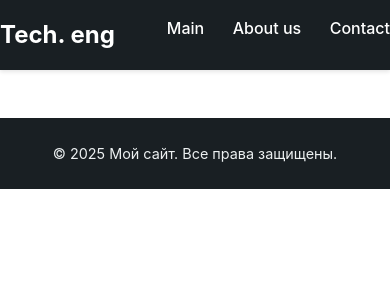
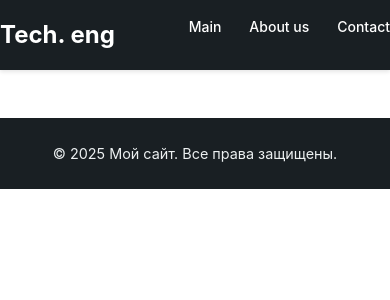
Before and after one commit to melissapixel/tech-english, a Django app: template eng/templates/base.html in a window 390 px wide. Shown: the top 300 px of the page. Run offline with Django 3.2, Linux system fonts and the light colour scheme; the template is opened without the code that fills it, so the values that code supplies are empty; style sheets or scripts are compiled from the project's sources; some libraries are stand-ins or nearby versions.

Commit message:
add helpers scss

```diff
--- /dev/null
+++ b/eng/static/scss/abstracts/_constans.scss
@@ -0,0 +1,3 @@
+$container-desktop-width: 1600;
+$container-laptop-width: 1280;
+$container-mobile-width: 390;
--- /dev/null
+++ b/eng/static/scss/abstracts/_functions.scss
@@ -0,0 +1,30 @@
+// @use 'constants' as *;
+// @use 'sass:math';
+
+@function fluid($max: 100, $min: 10, $isEndOfLaptop: false) {
+  $maxViewportWidth: $container-desktop-width;
+  $minViewportWidth: $container-mobile-width;
+
+  @if ($isEndOfLaptop) {
+    $minViewportWidth: $container-laptop-width;
+  }
+
+  // Заменяем math.div(a, b) → a / b
+  $maxSize: $max / 16;
+  $minSize: $min / 16;
+  $maxWidth: $maxViewportWidth / 16;
+  $minWidth: $minViewportWidth / 16;
+
+  $slope: ($maxSize - $minSize) / ($maxWidth - $minWidth);
+  $yAxisIntersections: -$minWidth * $slope + $minSize;
+
+  @return clamp(
+    #{$minSize}rem,
+    #{$yAxisIntersections}rem + #{$slope * 100}vw,
+    #{$maxSize}rem
+  );
+}
+
+@function fluid-to-laptop($max: 100, $min: 10) {
+  @return fluid($max, $min, true);
+}
--- /dev/null
+++ b/eng/static/scss/abstracts/_media.scss
@@ -0,0 +1,68 @@
+// Точки останова
+$laptop: 1440px;
+$tablet: 1023px;
+$mobile: 767px;
+$mobile-s: 480px;
+
+// Используем min-width / max-width вместо width > ...
+
+@mixin laptop-above {
+  @media (min-width: #{$laptop + 1}) {
+    @content;
+  }
+}
+
+@mixin laptop {
+  @media (max-width: $laptop) {
+    @content;
+  }
+}
+
+@mixin tablet-above {
+  @media (min-width: #{$tablet + 1}) {
+    @content;
+  }
+}
+
+@mixin tablet {
+  @media (max-width: $tablet) {
+    @content;
+  }
+}
+
+@mixin mobile-above {
+  @media (min-width: #{$mobile + 1}) {
+    @content;
+  }
+}
+
+@mixin mobile {
+  @media (max-width: $mobile) {
+    @content;
+  }
+}
+
+@mixin mobile-s-above {
+  @media (min-width: #{$mobile-s + 1}) {
+    @content;
+  }
+}
+
+@mixin mobile-s {
+  @media (max-width: $mobile-s) {
+    @content;
+  }
+}
+
+@mixin hover($hasActiveEffectOnMobile: true) {
+  @media (hover: hover) and (pointer: fine) {
+    &:hover {
+      @content;
+    }
+  }
+
+  @if ($hasActiveEffectOnMobile) {
+    // Для тач-устройств: эмулируем hover через active или просто применяем сразу
+    // Но осторожно: это может быть избыточно
+  }
+}
--- a/eng/static/scss/abstracts/_mixins.scss
+++ b/eng/static/scss/abstracts/_mixins.scss
@@ -1,3 +1,5 @@
+@use 'functions' as *;
+
 @mixin button-style($bg: $primary-color) {
   background: $bg;
   color: white;
@@ -11,3 +13,81 @@
     opacity: 0.9;
   }
 }
+
+@mixin fluid-text($max: 48, $min: 16) {
+    font-size: fluid($max, $min);
+}
+
+@mixin hide {
+    opacity: 0;
+    visibility: hidden;
+}
+
+@mixin show {
+    opacity: 1;
+    visibility: visible;
+}
+
+@mixin flex-center($isInline: false) {
+    @if ($isInline) {
+        display: inline-flex;
+    } @else {
+        display: flex;
+    }
+
+    justify-content: center;
+    align-items: center;
+}
+
+@mixin abs-cover {
+    position: absolute;
+    inset: 0;
+}
+
+@mixin abs-center {
+    position: absolute;
+    top: 50%;
+    left: 50%;
+    translate: -50% -50%;
+}
+
+@mixin abs-x {
+    position: absolute;
+    left: 50%;
+    translate: -50%;
+}
+
+@mixin abs-y {
+    position: absolute;
+    top: 50%;
+    translate: 0 -50%;
+}
+
+@mixin square($size) {
+    width: $size;
+    height: $size;
+}
+
+@mixin visually-hidden {
+    position: absolute !important;
+    width: 1px !important;
+    height: 1px !important;
+    margin: -1px !important;
+    border: 0 !important;
+    padding: 0 !important;
+    white-space: nowrap !important;
+    clip-path: inset(100%) !important;
+    clip: rect(0 0 0 0) !important;
+    overflow: hidden !important;
+}
+
+@mixin focus-visible {
+    outline: 2px dashed var(--color-white);
+    outline-offset: 4px;
+    transition-duration: 0s !important;
+}
+
+@mixin disabled {
+    opacity: 0.5;
+    cursor: not-allowed;
+}
--- /dev/null
+++ b/eng/static/scss/base/_globals.scss
@@ -0,0 +1,86 @@
+html {
+    // чтобы скролл страницы блокировался
+    &.is-lock {
+        overflow: hidden;
+    }
+}
+
+body {
+    @include fluid-text(18, 14);
+
+}
+
+main {
+    flex-grow: 1;
+}
+
+
+// заголовки
+h1, .h1,
+h2, .h2,
+h3, .h3,
+h4, .h4,
+h5, .h5,
+h6, .h6 {
+    color: var(--color-white);
+}
+
+h1, .h1 {
+    @include fluid-text(58, 28);
+    font-weight: 700;
+}
+
+h2, .h2 {
+    @include fluid-text(48, 24);
+    font-weight: 700;
+}
+
+h3, .h3 {
+    @include fluid-text(38, 20);
+    font-weight: 700;
+}
+
+h4, .h4 {
+    @include fluid-text(24, 18);
+    font-weight: 600;
+}
+
+h5, .h5 {
+    @include fluid-text(22, 18);
+    font-weight: 500;
+}
+
+h6, .h6 {
+    @include fluid-text(20, 16);
+    font-weight: 600;
+}
+
+
+// комбинированные селекторы для всех интерекретивныхэ элементов
+a,
+button,
+label,
+input,
+textarea,
+select,
+svg * {
+    text-decoration: var(--transition-duration);
+}
+
+a {
+    color: inherit;
+
+    @include hover {
+        color: var(--color-red-45);
+    }
+
+    // сбрасываем подчеркивание, если атрибут 'класс'
+    &[class] {
+        text-decoration: none;
+    }
+}
+
+// фиксируем стили для состояния фокуса. Чтобы не триггерить обычное состояние фокуса
+:focus-visible {
+    @include focus-visible;
+}
--- a/eng/static/scss/main.scss
+++ b/eng/static/scss/main.scss
@@ -1,11 +1,15 @@
-// Точка входа
+// Точка входа. фундамент всего стилевого каркаса проекта
 
 // abstracts
+@import 'abstracts/functions';
 @import 'abstracts/variables';
+@import 'abstracts/constans';
 @import 'abstracts/mixins';
+@import 'abstracts/media';
 
 // base
 @import 'base/reset';
+@import 'base/globals';
 
 // header and footer
 @import 'layout/base';
```
Also changed, not shown: 2 other files.
